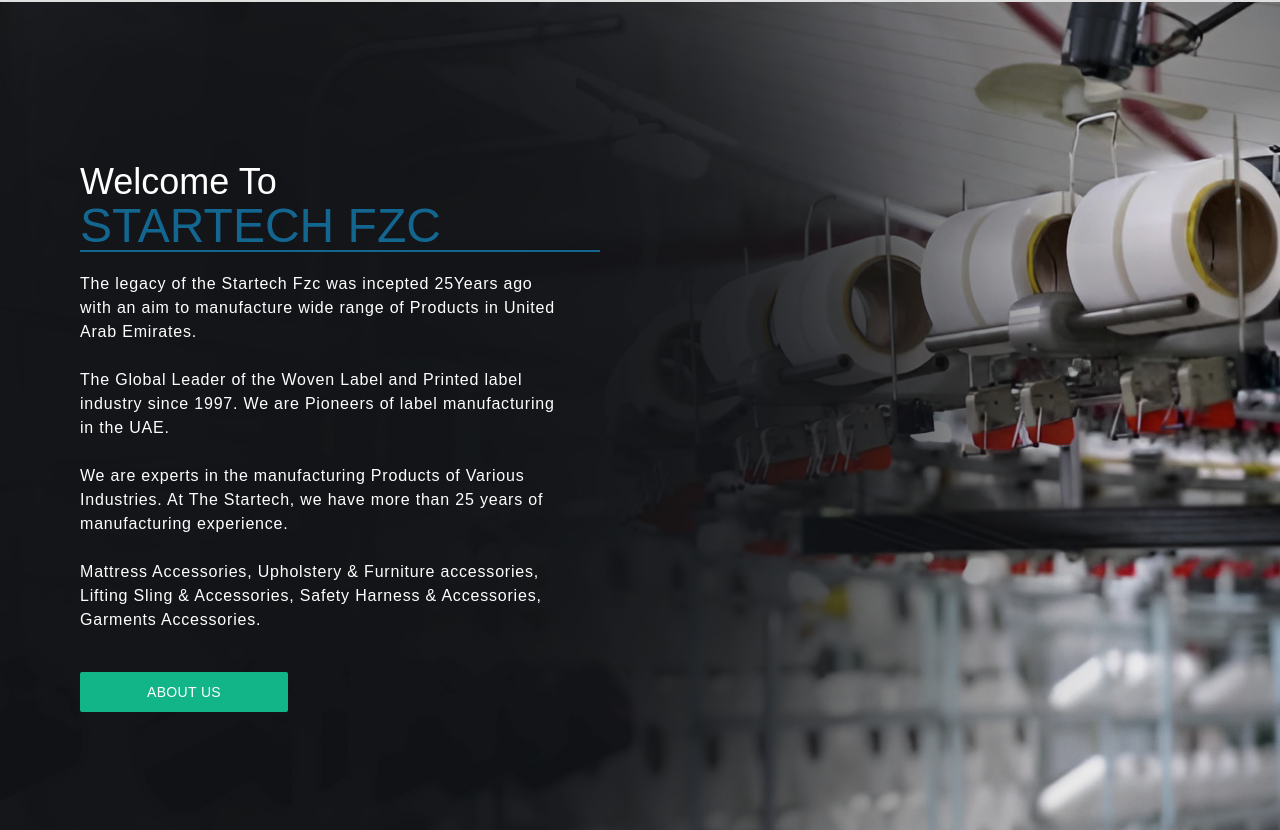
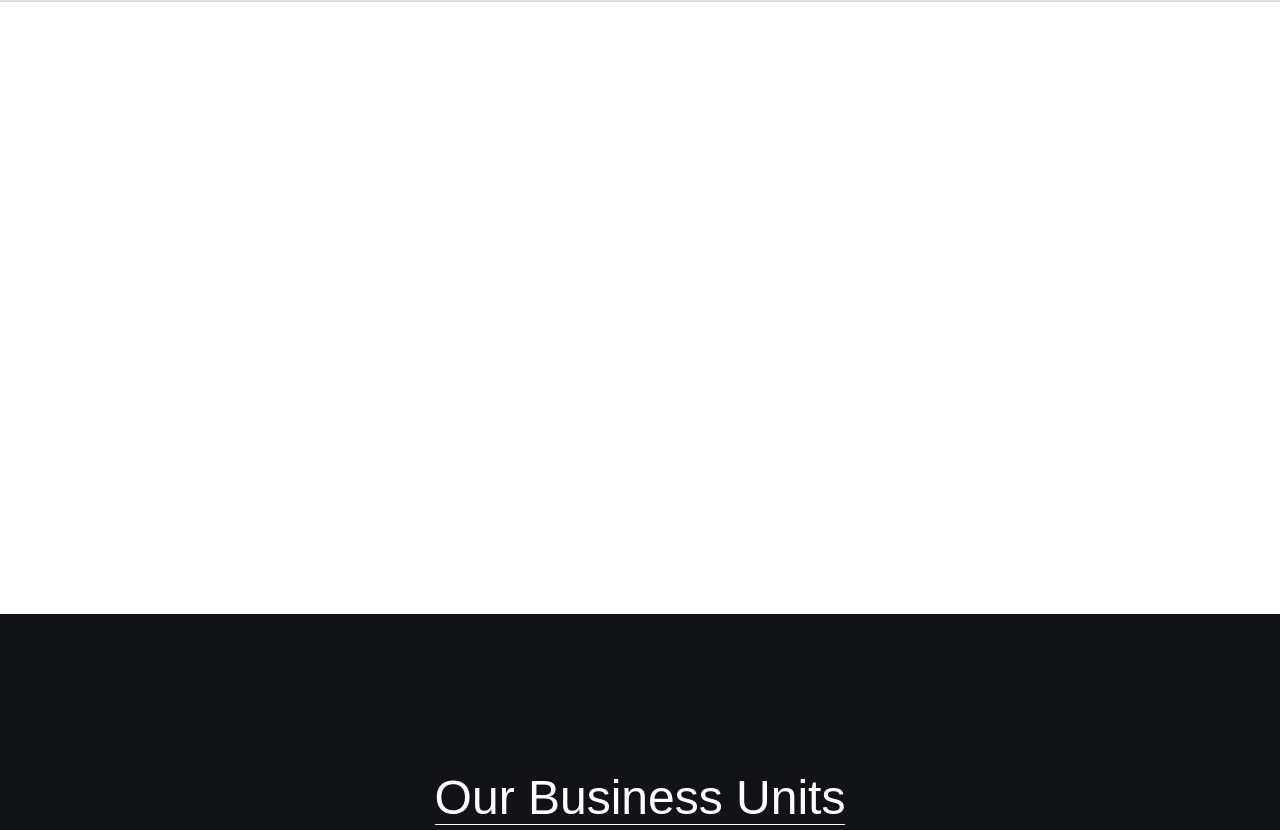
Before and after one commit to GhazanfarGw/Star-Tech, a React (Create React App) app: page / in a window 1280 px wide. Shown: the part 1110-1940 px from the top of the page. Built offline with nearby package versions, Linux system fonts and the light colour scheme.

Commit message:
Update Startech.jsx

```diff
--- a/src/Home/Startech.jsx
+++ b/src/Home/Startech.jsx
@@ -2,42 +2,29 @@
 import Aos from "aos";
 import 'aos/dist/aos.css';
 
-function Dashboard() {
-    useEffect (() => {
-        Aos.init ();
-    }, [])
 
+function Description() {
     return (
       <>
-        <div className='startech duration-500 overflow-hidden mx-auto items-center'>
-            <div className='xl:grid xl:grid-cols-2 lg:grid lg:grid-cols-2 md:grid md:grid-cols-1 mx-auto max-w-screen-2xl w-full md:px-10 px-5 py-40'>
-                <div className=''>
-                    <div className='md:top-1/4 md:px-10 px-5 mx-auto'>
-                        <div className='second text-left border-b-2 border-[#136690]'>
-                            <h1 data-aos="zoom-in-up" data-aos-delay="300" data-aos-duration="400" className='xl:text-5xl lg:text-4xl text-3xl md:text-4xl items-center duration-300 text-[#ffffff] font-medium leading-relaxed'>
-                                Welcome To <br /> <p className="xl:text-6xl lg:text-5xl text-4xl md:text-4xl text-[#136690]">STARTECH FZC</p>
-                            </h1>
+        <div className="max-w-screen-2xl md:px-10 px-5 mx-auto py-32">
+          <div data-aos="zoom-in-up" data-aos-delay="300" data-aos-duration="400" className="md:pt-40 pt-16 md:flex justify-between">
+            <div>
+            <h5 className="font-displace md:text-5xl text-2xl md:max-w-lg">
+                What is Startech FZC?
+            </h5>
             </div>
-                        <div className='third md:pt-5 pt-5 text-base tracking-wider duration-500 max-w-screen-sm justify-start'>
-                            <p data-aos="zoom-in-up" data-aos-delay="300" data-aos-duration="400" className='text-[#ffffff] text-left leading-normal'>
-                                The legacy of the Startech Fzc was incepted 25Years ago with an aim to manufacture wide range of Products in United Arab Emirates. <br /> <br />
-                                The Global Leader of the Woven Label and Printed label industry  since 1997. We are Pioneers of label manufacturing in the UAE. <br /> <br />
-                                We are experts in the manufacturing Products of Various Industries. At The Startech, we have more than 25 years of manufacturing experience.<br /> <br />
-                                Mattress Accessories, Upholstery & Furniture accessories, Lifting Sling & Accessories, Safety Harness & Accessories, Garments Accessories.
+
+            <div className="max-w-screen-md pt-5 md:pt-0 text-[#292929]">
+                <p className="md:text-lg text-sm">
+                The legacy of the Startech Fzc was incepted 25Years ago with an aim to manufacture wide range of Products in United Arab Emirates and The Global Leader of the Woven Label and Printed label industry  since 1997. We are Pioneers of label manufacturing in the UAE.
+                <br/><br/>
+                We are experts in the manufacturing Products of Various Industries. At The Startech, we have more than 25 years of manufacturing experience, mattress Accessories, Upholstery & Furniture accessories, Lifting Sling & Accessories, Safety Harness & Accessories, Garments Accessories.
                 </p>
-                            <div className="fourth md:mt-10 w-52 hover:scale-105 mt-5 hover:px-4 items-center text-[#fff] md:text-sm text-sm font-light scroll-smooth duration-500 bg-[#11B587] relative h-10 tracking-wide uppercase justify-center text-center flex rounded-sm">
-                                <a
-                                    href="/contact-us">
-                                    About us
-                                </a>
-                            </div>
-                        </div>
-                    </div>
             </div>
           </div>
         </div>
       </>
-  )
+    );
   }
 
-export default Dashboard
+export default Description;
```
Lines whose indentation alone changed are shown as unchanged.
